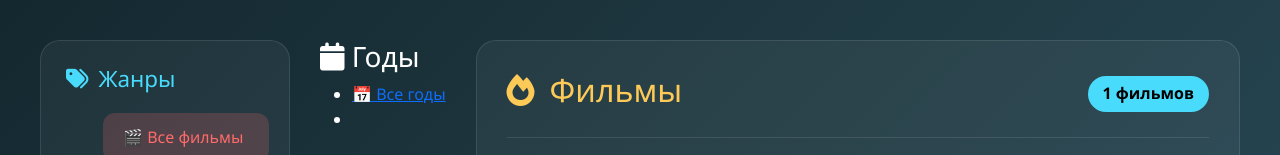
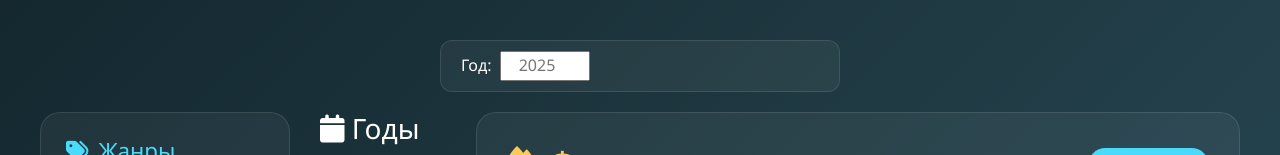
Before and after one commit to Banan41ke/movie_reviews_website_project, a Django app: page / in a window 1280 px wide. Shown: the part 400-555 px from the top of the page. Run offline with Django 5.2, Linux system fonts and the light colour scheme; data comes from the database, SQL or seed files in the repository.

Commit message:
update index3

```diff
--- a/movies/templates/movies/index.html
+++ b/movies/templates/movies/index.html
@@ -34,6 +34,54 @@
         >
     </form>
 </header>
+<style>
+    /* горизонтальный бар года */
+.year-bar {
+    background: rgba(255,255,255,.05);
+    border: 1px solid rgba(255,255,255,.1);
+    border-radius: 12px;
+    padding: 10px 20px;
+    margin: 0 auto 20px;
+    max-width: 400px;
+    display: flex;
+    align-items: center;
+    gap: 10px;
+}
+.year-form {
+    display: flex;
+    align-items: center;
+    gap: 8px;
+}
+.year-form input {
+    width: 90px;
+    text-align: center;
+}
+.clear-year {
+    color: #feca57;
+    font-size: 1.2rem;
+    text-decoration: none;
+}
+.clear-year:hover {
+    color: #ff9800;
+}
+</style>
+<!-- ГОРИЗОНТАЛЬНЫЙ БАР ГОДОВ -->
+<section class="year-bar">
+    <form method="get" class="year-form">
+        <label for="yearInput">Год:</label>
+        <input type="number"
+               id="yearInput"
+               name="year"
+               placeholder="2025"
+               min="1900"
+               max="2100"
+               value="{{ selected_year|default:'' }}"
+               onchange="this.form.submit()">
+        {% if selected_year %}
+            <a href="{% url 'movie_list' %}" class="clear-year">✖</a>
+        {% endif %}
+    </form>
+</section>
 
 <!-- MAIN -->
 <main class="main-layout">
```
